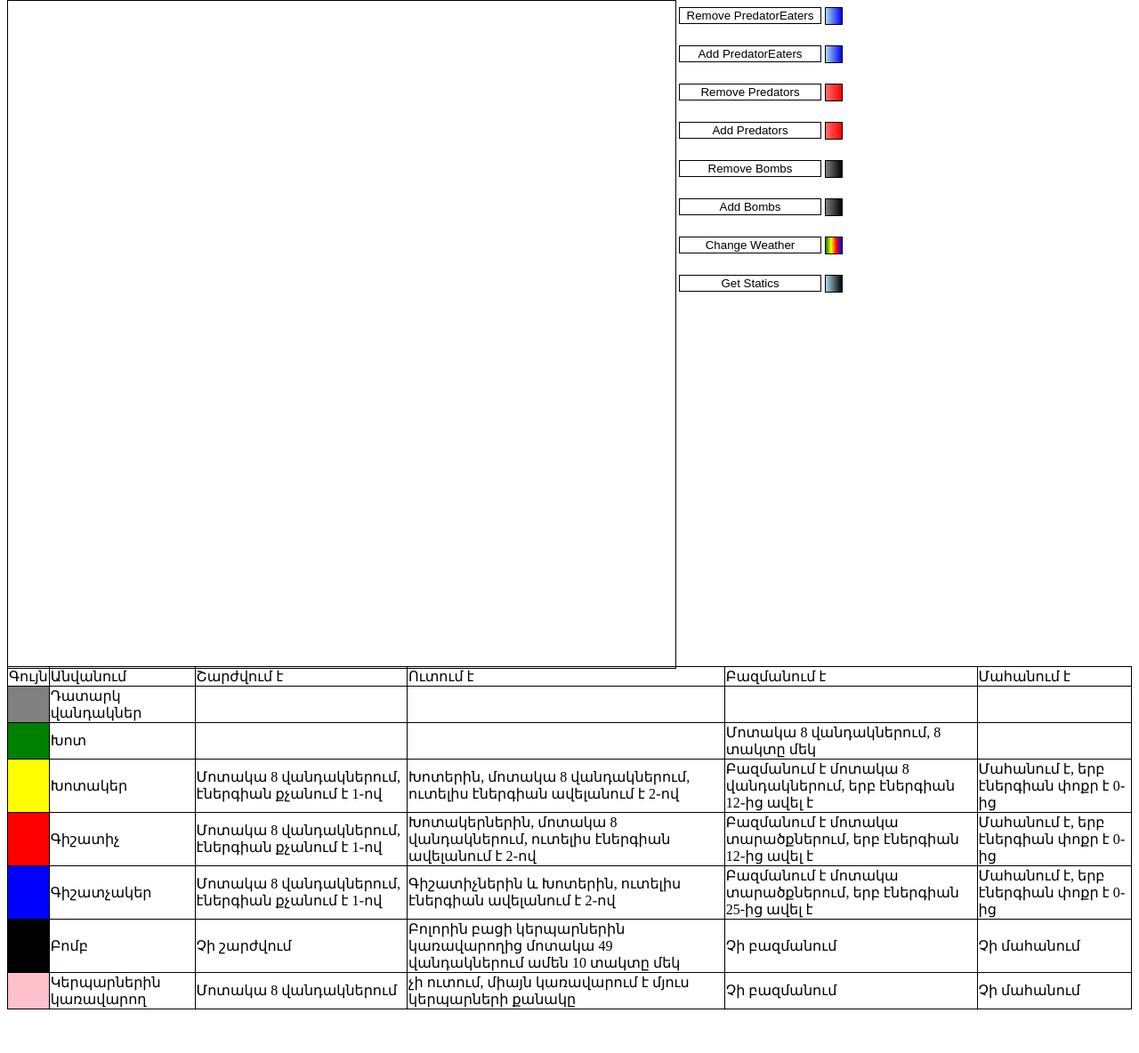
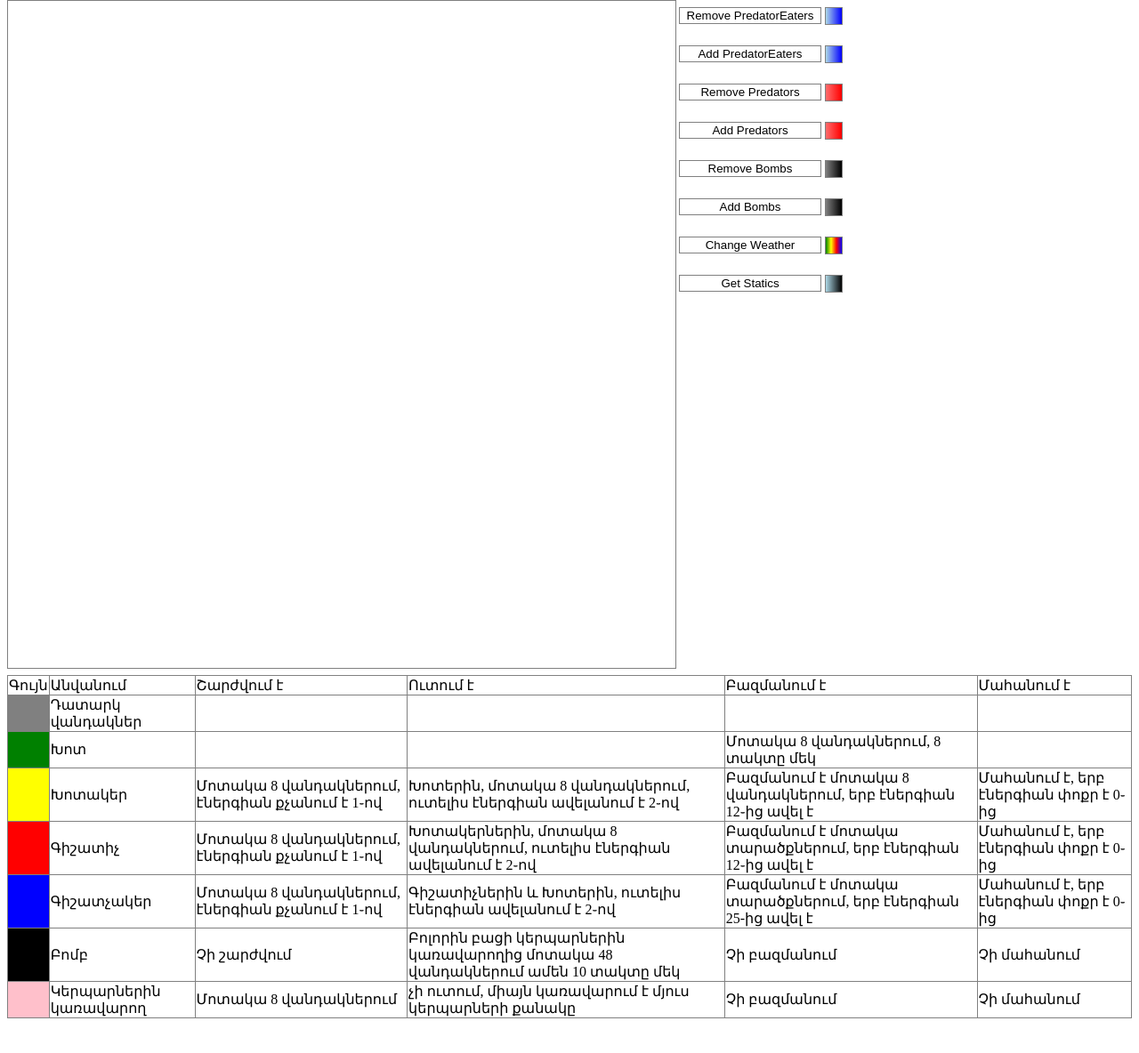
Before and after one commit to alienobserver/Game_Of_Life, a website: page Game/index.html in a window 1280 px wide. Shown: the part 8-1192 px from the top of the page at 89% size. Drawn offline with nearby package versions, Linux system fonts and the light colour scheme; no server answers.

Commit message:
Update. Everything is working

```diff
--- a/Game/game.js
+++ b/Game/game.js
@@ -47,7 +47,7 @@ function send_stat( filename ) {
 
 function mode_1() {
     preEatCount = 0;
-    predatorEaterArr.splice( 0 , predatorEaterArr.length  );
+    predatorEaterArr.splice( 0 , predatorEaterArr.length);
     for (var y = 0; y < matrix.length; y++) {
         for (var x = 0; x < matrix[y].length; x++) {
             if (matrix[y][x] == 4) {
@@ -63,7 +63,7 @@ function mode_2() {
 
 function mode_3() {
     preCount = 0;
-    predatorArr.splice( 0 , predatorArr.length  );
+    predatorArr.splice( 0 , predatorArr.length);
     for (var y = 0; y < matrix.length; y++) {
         for (var x = 0; x < matrix[y].length; x++) {
             if (matrix[y][x] == 3) {
@@ -76,7 +76,7 @@ function mode_4() {
     preCount = 5;
 }
 function mode_5() {
-    bombArr = [];
+    bombArr.splice( 0 , bombArr.length);
     for (var y = 0; y < matrix.length; y++) {
         for (var x = 0; x < matrix[y].length; x++) {
             if (matrix[y][x] == 6) {
--- a/Game/index.html
+++ b/Game/index.html
@@ -11,16 +11,16 @@
             position: relative;
             bottom: 750px;
             left: 755px;
-            border: 1px solid black;
+            border: 1px solid gray;
             background-color: white;
             min-width: 160px;
         }
         .button:focus{
-            background-color: black;
+            background-color: gray;
             color: white;
         }
         #myCanvas{
-            border: 1px solid black;
+            border: 1px solid gray;
         }
         div{
            display: inline-block;
@@ -29,7 +29,7 @@
            left: 755px;
            height: 18px;
            width: 18px;
-           border: 1px solid black;
+           border: 1px solid gray;
         }
         h4 {
            display: inline-block;
@@ -40,12 +40,12 @@
         table{
             display: inline-block;
             position: relative;
-            bottom: 390px;
+            bottom: 380px;
             left: 0px;
             border-collapse: collapse;
         }
         td, tr{
-            border: 1px solid black;
+            border: 1px solid gray;
         }
     </style>
 </head>
@@ -251,7 +251,7 @@
 			<td class="legend-color" style="background-color:black"></td>
 			<td>Բոմբ</td>
 			<td>Չի շարժվում</td>
-			<td>Բոլորին բացի կերպարներին կառավարողից մոտակա 49 վանդակներում ամեն 10 տակտը մեկ</td>
+			<td>Բոլորին բացի կերպարներին կառավարողից մոտակա 48 վանդակներում ամեն 10 տակտը մեկ</td>
 			<td>Չի բազմանում</td>
 			<td>Չի մահանում</td>
         </tr>
--- a/Game/index.js
+++ b/Game/index.js
@@ -75,7 +75,7 @@ io.on('connection', function (socket) {
       Game.draw();
       Game.send_stat("statistics.json");
       io.sockets.emit('get canvas', matrix);
-   }, 80);
+   }, 45);
 
 });
 
--- a/Game/statistics.json
+++ b/Game/statistics.json
@@ -1 +1 @@
-{"grass":849,"grassEater":139,"predator":174,"predatorEater":73,"bomb":6,"personGenerator":1}
+{"grass":915,"grassEater":153,"predator":175,"predatorEater":93,"bomb":6,"personGenerator":1}
```
